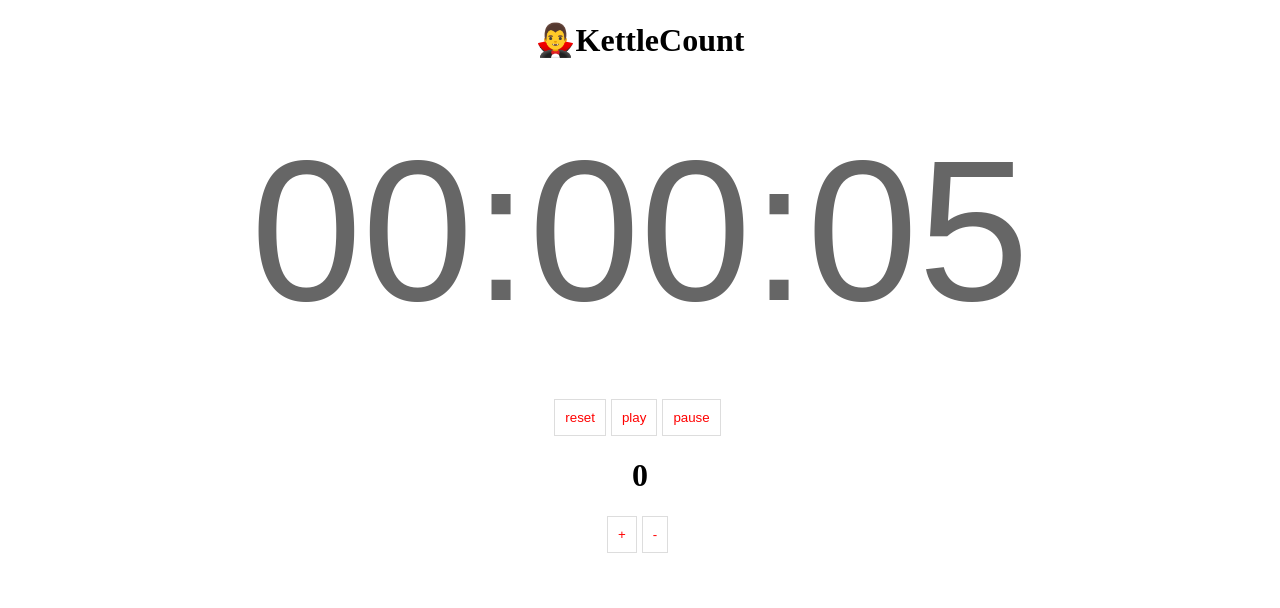
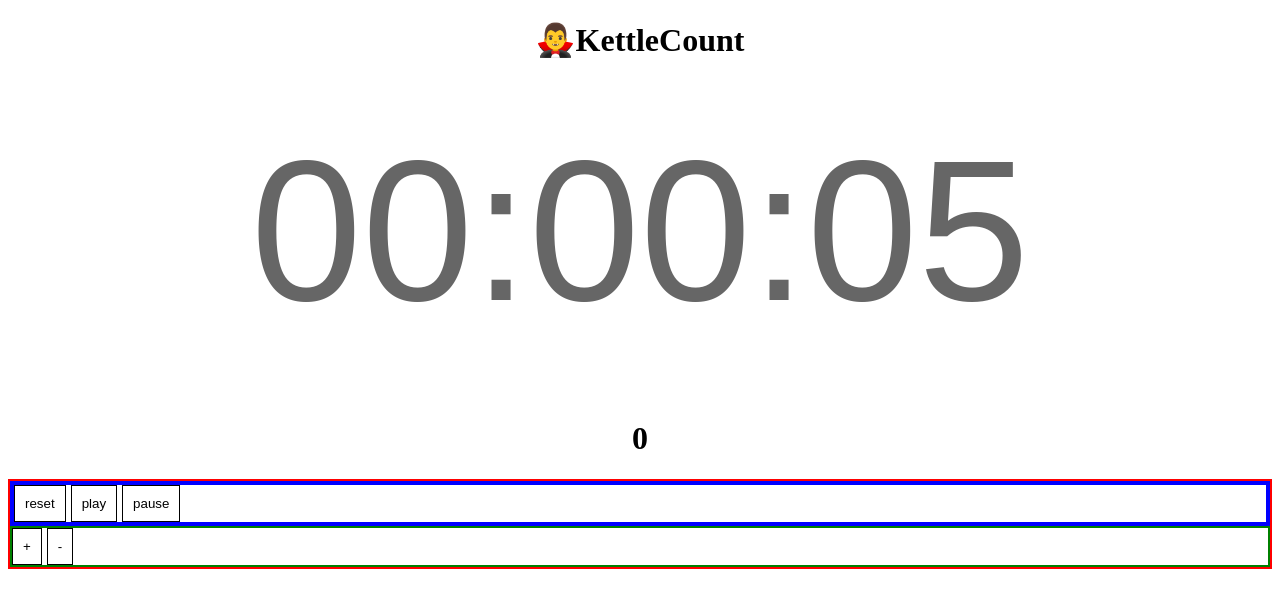
Before and after one commit to emilyedalton/kettlecountreact, a React (Create React App) app: page / in a window 1280 px wide. Shown: the top 608 px of the page. Built offline with nearby package versions, Linux system fonts and the light colour scheme; the HTML template or start-up script is replaced by a standard one; a web font is replaced by a local one.

Commit message:
adding button layout change

```diff
--- a/src/Counter/index.js
+++ b/src/Counter/index.js
@@ -12,9 +12,8 @@ return(
 <Row>
 <Col/>
 <Col xs={6} style={{textAlign: "center"}} >
-<h1 >{count}</h1>
-      <button style ={buttonStyle} onClick={increaseCount}>+</button>
-      <button style ={buttonStyle} onClick={decreaseCount}>-</button> </Col>
+<h1>{count}</h1>
+ </Col>
                 <Col/>
 </Row>
 
--- a/src/Timer/index.js
+++ b/src/Timer/index.js
@@ -4,6 +4,7 @@ import SecondsTohhmmss from './SecondsTohhmmss'
 import PropTypes from 'prop-types'
 import Counter from '../Counter'
 import Container from 'react-bootstrap/Container'
+import TimerButtons from '../TimerButtons'
 import Row from 'react-bootstrap/Row'
 import Col from 'react-bootstrap/Col'
 
@@ -131,8 +132,8 @@ let offset = null, interval = null
 
             const buttonStyle = {
               background: "#fff",
-              color: "red",
-              border: "1px solid #ddd",
+              color: "black",
+              border: "1px solid black",
               marginRight: "5px",
               padding: "10px",
               fontWeight: "200"
@@ -160,22 +161,19 @@ let offset = null, interval = null
                 <Col style={{border:"solid 2px orange"}}/>
 
 </Row> */}
-<Row>
-<Col/>
-<Col xs={8} style={{textAlign: "center"}} >
-                <button onClick={this.reset.bind(this)} style={buttonStyle} >reset</button>
-                <button onClick={this.play.bind(this)} style={buttonStyle} > play</button>
-                <button onClick={this.pause.bind(this)} style={buttonStyle}>pause</button> </Col>
-                <Col/>
-</Row>
+
 
 <Counter
 count={this.state.count}
-buttonStyle ={buttonStyle}
+/>
+
+<TimerButtons
+reset={this.reset.bind(this)}
+play={this.play.bind(this)}
+pause={this.pause.bind(this)}
 increaseCount={this.increaseCount}
-decreaseCount={this.decreaseCount}/>
-
-
+decreaseCount={this.decreaseCount}
+buttonStyle={buttonStyle}/>
               </Container>
             )
           }
--- /dev/null
+++ b/src/TimerButtons/index.js
@@ -0,0 +1,45 @@
+import React, { Component } from 'react'
+import Container from 'react-bootstrap/Container'
+import Row from 'react-bootstrap/Row'
+import Col from 'react-bootstrap/Col'
+import {Button, ButtonGroup, ButtonToolbar, Navbar} from 'react-bootstrap'
+
+
+
+
+// import Jumbotron from 'react-bootstrap/Jumbotron'
+
+class TimerButtons extends Component {
+    render () {
+        const {reset, pause, play,increaseCount, decreaseCount, buttonStyle} = this.props
+
+
+        return(
+
+
+
+<Row>
+<Col/>
+<Col xs={12}  >
+<Navbar style={{border:"solid 2px red"}}>
+<Col md={8} style={{border:"solid 2px blue"}}>
+    <ButtonGroup style={{border:"solid 2px blue"}} className="mr-2">
+                <Button size ="lg" onClick={reset} style={buttonStyle} >reset</Button>
+                <Button size ="lg" onClick={play} style={buttonStyle} > play</Button>
+                <Button size ="lg" onClick={pause} style={buttonStyle}>pause</Button>
+                </ButtonGroup>
+                </Col>
+                <Col md={4} style={{TextAlign:"center"}} style={{border:"solid 2px green"}}>
+                <ButtonGroup >
+                <Button size ="lg" style={buttonStyle} onClick={increaseCount}>+</Button>
+                <Button size ="lg"style ={buttonStyle} onClick={decreaseCount}>-</Button>
+                </ButtonGroup>
+                </Col>
+                </Navbar>
+                </Col>
+                <Col/>
+</Row>
+        )
+    }
+}
+    export default TimerButtons
```
